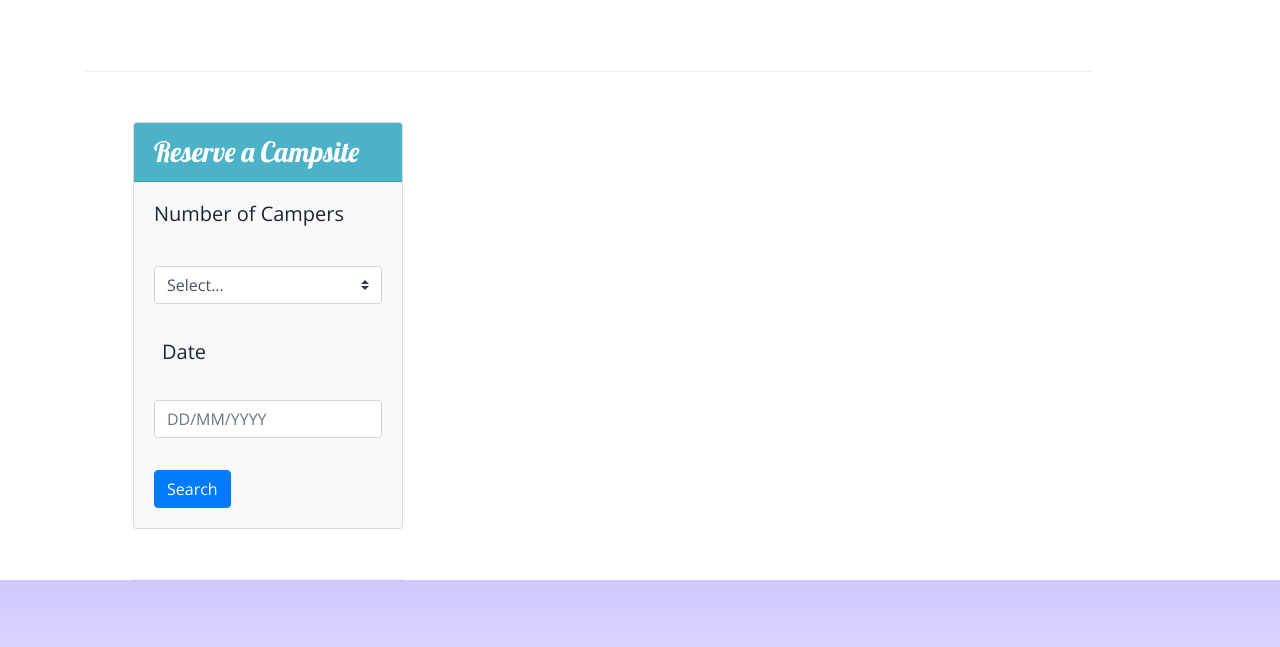
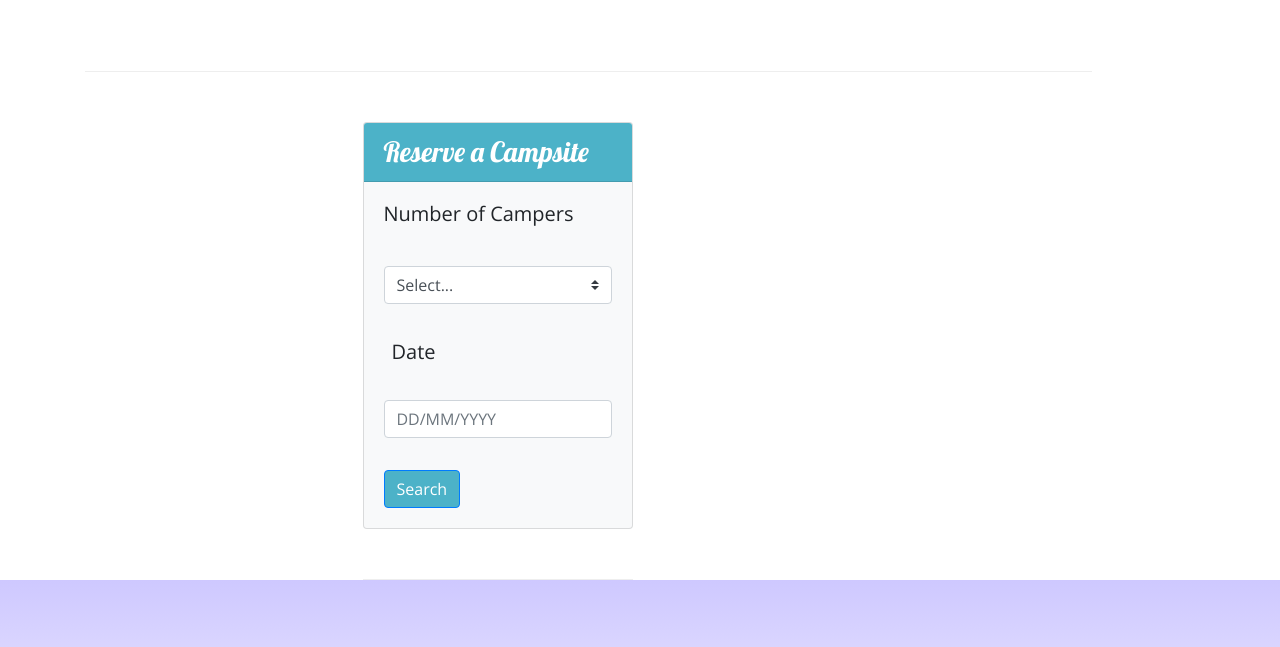
Before and after one commit to jakthedev/numcampbootstrap, a website: page index.html in a window 1280 px wide. Shown: the part 1225-1872 px from the top of the page. Drawn offline with nearby package versions, Linux system fonts and the light colour scheme.

Commit message:
Task Three complete for 2nd Work shop assignment

```diff
--- a/css/styles.css
+++ b/css/styles.css
@@ -57,3 +57,8 @@ header h2 {
     background-color: #4cb2c8;
 
 }
+
+.btn-primary {
+    background-color: #4cb2c8;
+
+}
--- a/index.html
+++ b/index.html
@@ -29,6 +29,12 @@
                     <h1>NuCamp</h1>
                     <h2>a better way to camp</h2>
                 </div>
+                <form id="reserveForm">
+                    <div class="col mt-4">
+                        <a class="btn btn-primary py-2" href="#inlineFormCustomSelectPref" role="button">Reserve Campsite</a>
+                </form>
+                </div>
+
             </div>
         </div>
 </header>
@@ -101,11 +107,11 @@
             </div>
         </div>
 
-        <div class="container ">
-            <div class="col-10 ml-5">
+        <div class="container " id="inlineFormCustomSelectPref">
+            <div class="col-6 mx-auto">
                 <div class="media">
                     <div class="row row-content align-items-center">
-            <div class="card bg-light " style="max-width: max-content;">
+            <div class="card bg-light "  style="max-width: max-content;">
             <h3 class="card-header text-white">Reserve a Campsite</h3>
             <div class="card-body ">
               <h5 class="card-title">Number of Campers</h5>
```
